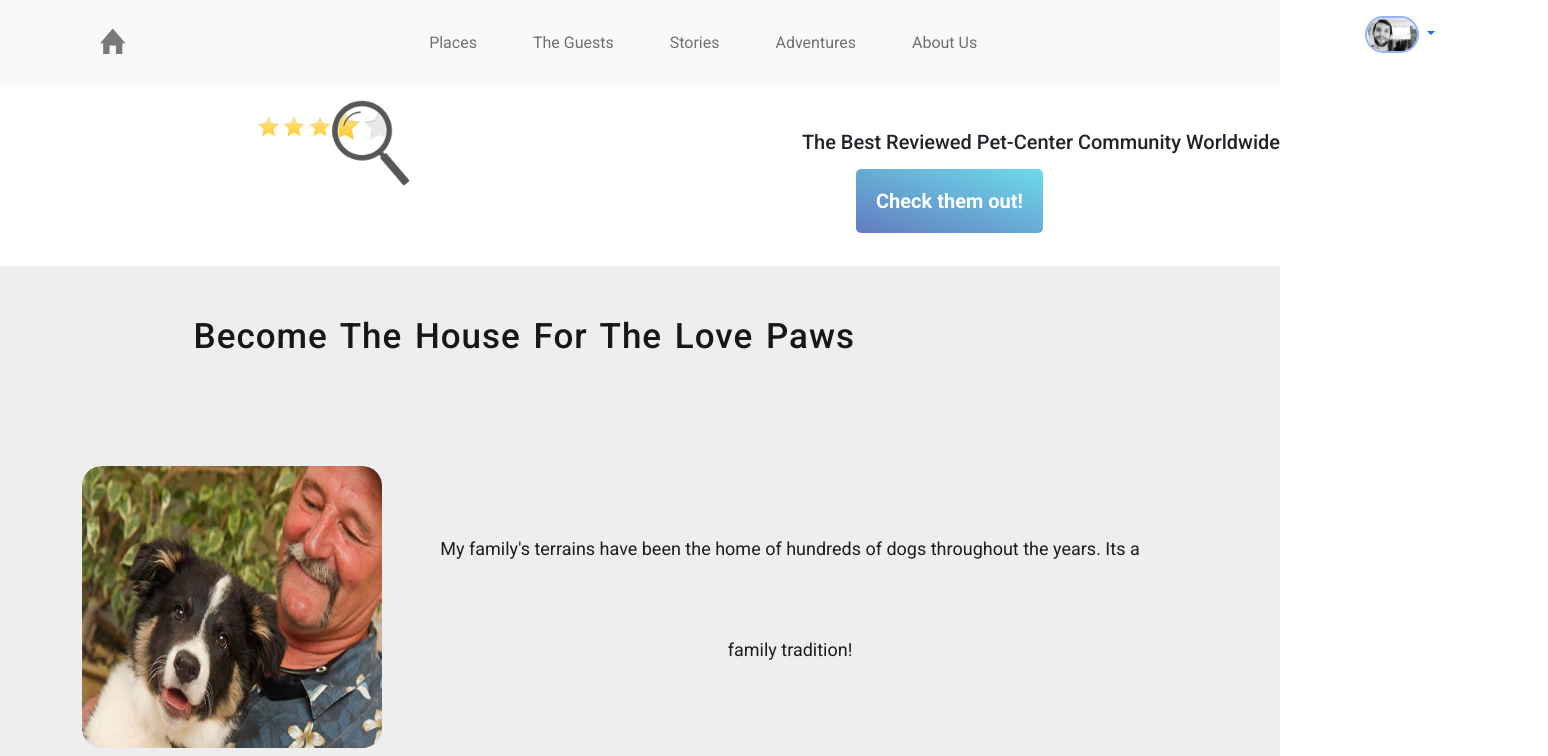
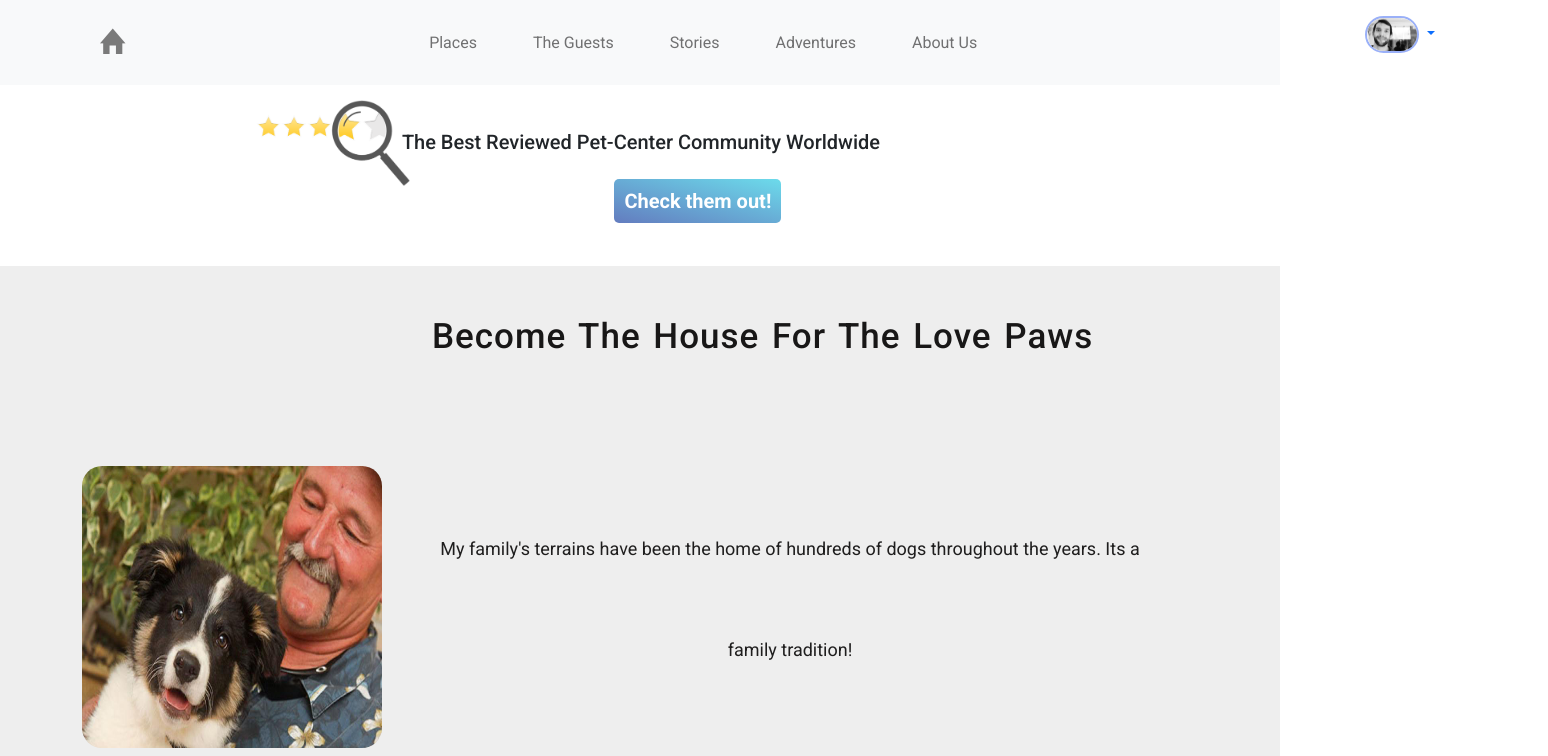
Before and after one commit to alfredbassetti/codder, a website: page host.html in a window 1280 px wide. Shown: the top 756 px of the page, 1548 px wide, since content can reach past the window. Drawn offline with nearby package versions, Linux system fonts and the light colour scheme.

Commit message:
commiting updates
commiting updates

```diff
--- a/_queries.scss
+++ b/_queries.scss
@@ -3,6 +3,8 @@
     display: flex;
     font-size: 35px;
     align-self: center;
+    position: relative;
+    left: 10em;
 }
 
 
@@ -11,9 +13,16 @@
     position: relative;
     h3 {
         font-size: 20px;
+        position: relative;
+        right: 20em;
     }
      img {
          width: 15%;
+     }
+     a {
+         position: relative;
+        padding: 10px;
+        left: 35%;
      }
 }
 .desc1 {
```
Also changed, not shown: estilo.css, 1 other file.
